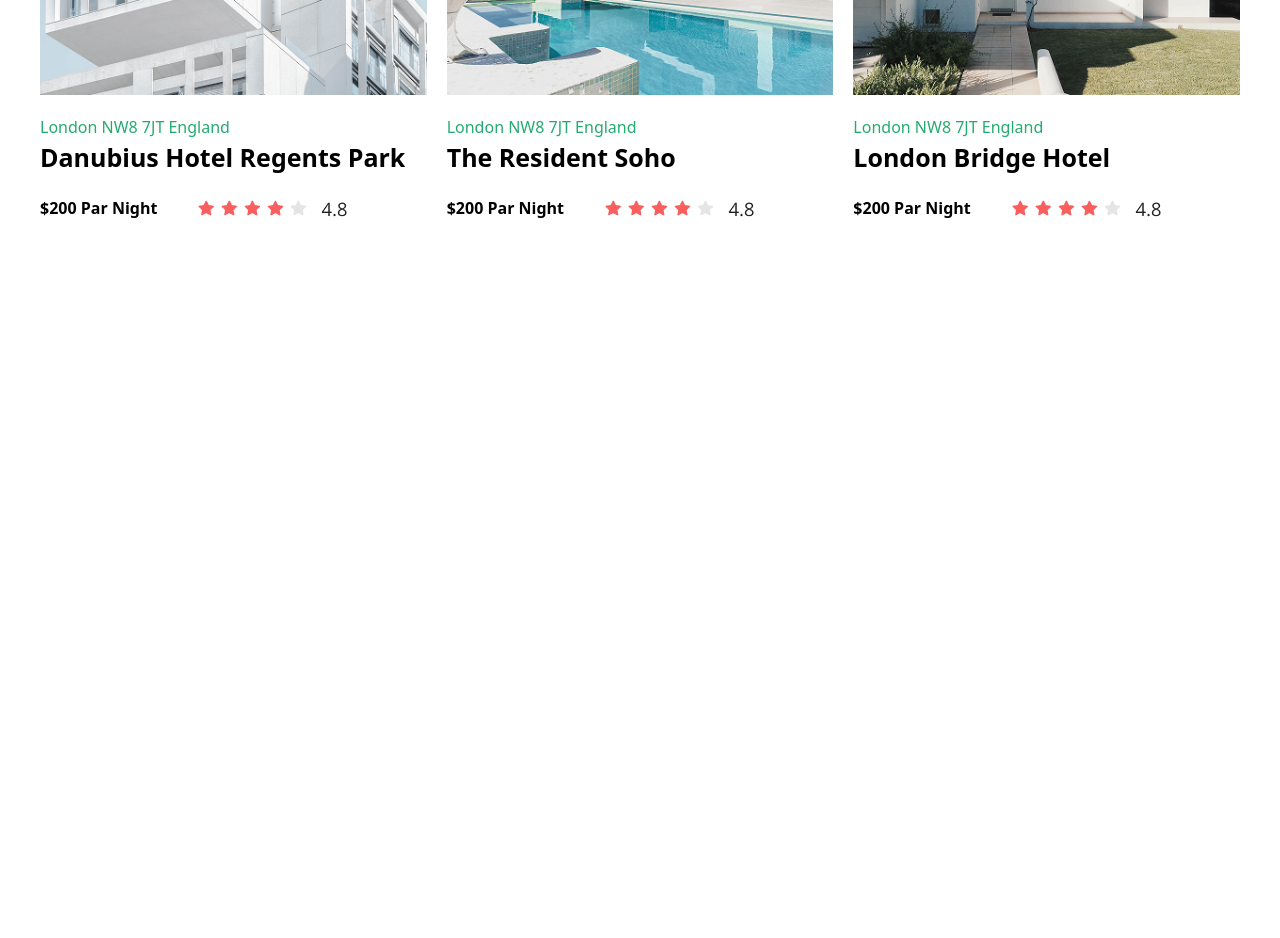
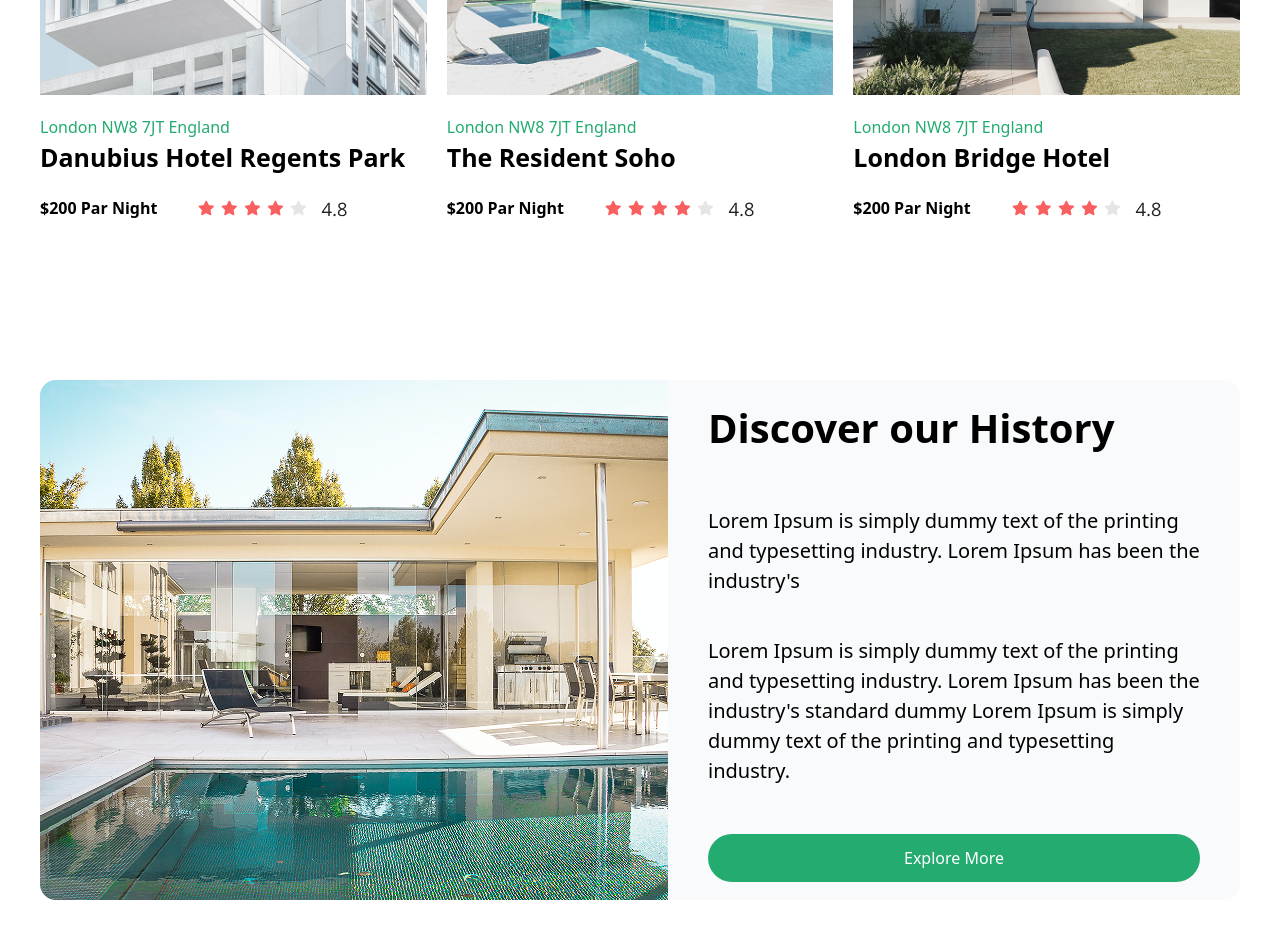
Before and after one commit to azizbekjonsanginov0606-cmd/Find_your_perfect_place_to_stay, a website: page src/index2.html in a window 1280 px wide. Shown: the part 1312-2250 px from the top of the page. Before the commit the page ends 1612 px from the top, so only its background shows below. Drawn offline with nearby package versions, Linux system fonts and the light colour scheme; files that its build step writes are made by us from their sources.

Commit message:
section3 branch s2

```diff
--- a/src/index.html
+++ b/src/index.html
@@ -121,7 +121,7 @@
         </aside>
       </section>
       <section
-        class="lg:flex bg-gray-50 gap-10 items-center max-w-300 m-auto p-5 md:p-0 rounded-2xl justify-between my-20"
+        class="lg:flex bg-gray-50 gap-10 items-center max-w-300 m-auto p-5 md:p-0 md:pr-10 rounded-2xl justify-between my-20"
       >
         <img src="./img/image (4).png" alt="" />
         <aside class="flex flex-col gap-5">
--- a/src/index2.html
+++ b/src/index2.html
@@ -104,5 +104,26 @@
             </aside>
           </aside>
         </section>
+        <section
+        class="lg:flex bg-gray-50 gap-10 items-center max-w-300 m-auto p-5 md:p-0 md:pr-10 rounded-2xl justify-between my-20"
+      >
+        <img src="./img/image (4).png" alt="" />
+        <aside class="flex flex-col gap-5">
+          <h1 class="text-[40px] font-bold mb-7">Discover our History</h1>
+          <p class="text-[20px] mb-5">
+            Lorem Ipsum is simply dummy text of the printing and typesetting
+            industry. Lorem Ipsum has been the industry's
+          </p>
+          <p class="text-[20px] mb-7">
+            Lorem Ipsum is simply dummy text of the printing and typesetting
+            industry. Lorem Ipsum has been the industry's standard dummy Lorem
+            Ipsum is simply dummy text of the printing and typesetting <br />
+            industry.
+          </p>
+          <button class="px-10 py-3 bg-[#24AB70] rounded-3xl text-white">
+            Explore More
+          </button>
+        </aside>
+      </section>
       </body>
       </html>
```
